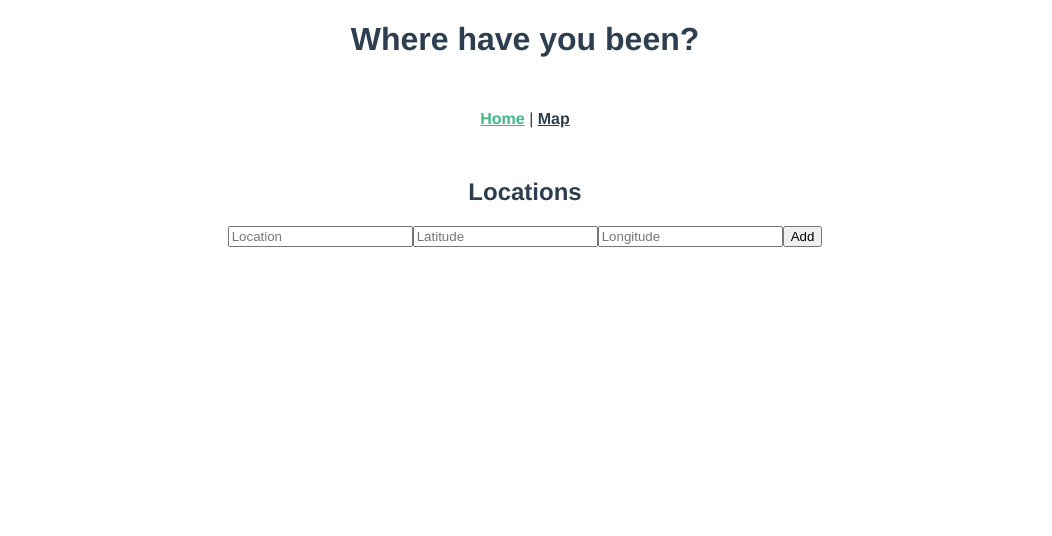
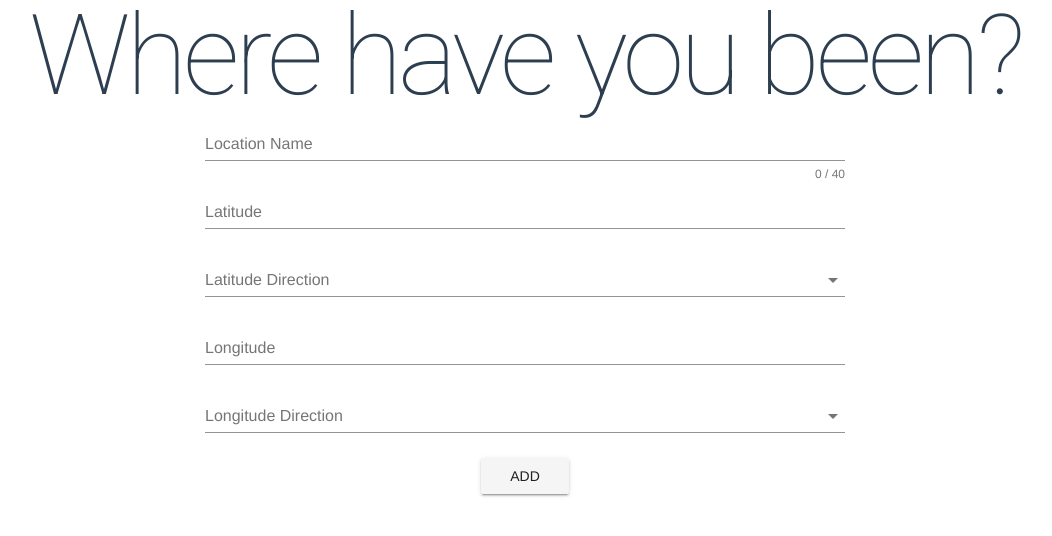
Before and after one commit to sirrah23/whyb, a Vue app in the folder whyb_frontend/: page /#/ in a window 1280 px wide. Shown: the top 536 px of the page, without its empty margins (115-1167 px from the left). Built offline with nearby package versions, Linux system fonts and the light colour scheme.

Commit message:
Enhance location input styling with Vuetify

```diff
--- a/whyb_frontend/babel.config.js
+++ b/whyb_frontend/babel.config.js
@@ -1,5 +1,10 @@
 module.exports = {
-  presets: [
-    '@vue/app'
+  'presets': [
+    [
+      '@vue/app',
+      {
+        'useBuiltIns': 'entry'
+      }
+    ]
   ]
 }
--- a/whyb_frontend/package.json
+++ b/whyb_frontend/package.json
@@ -11,9 +11,11 @@
   "dependencies": {
     "vue": "^2.5.16",
     "vue-router": "^3.0.1",
+    "vuetify": "^1.0.19",
     "vuex": "^3.0.1"
   },
   "devDependencies": {
+    "@babel/polyfill": "^7.0.0-beta.49",
     "@vue/cli-plugin-babel": "^3.0.0-beta.15",
     "@vue/cli-plugin-eslint": "^3.0.0-beta.15",
     "@vue/cli-plugin-unit-mocha": "^3.0.0-beta.15",
@@ -21,6 +23,7 @@
     "@vue/eslint-config-standard": "^3.0.0-rc.3",
     "@vue/test-utils": "^1.0.0-beta.16",
     "chai": "^4.1.2",
+    "vue-cli-plugin-vuetify": "^0.1.6",
     "vue-template-compiler": "^2.5.16"
   },
   "browserslist": [
--- a/whyb_frontend/public/index.html
+++ b/whyb_frontend/public/index.html
@@ -5,6 +5,7 @@
     <meta http-equiv="X-UA-Compatible" content="IE=edge">
     <meta name="viewport" content="width=device-width,initial-scale=1.0">
     <link rel="icon" href="<%= BASE_URL %>favicon.ico">
+    <link href="https://fonts.googleapis.com/css?family=Roboto:100:300,400,500,700,900|Material+Icons" rel="stylesheet">
     <title>whby_frontend</title>
   </head>
   <body>
--- a/whyb_frontend/src/App.vue
+++ b/whyb_frontend/src/App.vue
@@ -1,11 +1,7 @@
 <template>
   <div id="app">
     <div id="header">
-      <h1>Where have you been?</h1>
-    </div>
-    <div id="nav">
-      <router-link to="/">Home</router-link> |
-      <router-link to="/map">Map</router-link>
+      <h1 class="display-4">Where have you been?</h1>
     </div>
     <router-view/>
   </div>
--- a/whyb_frontend/src/components/LocationList.vue
+++ b/whyb_frontend/src/components/LocationList.vue
@@ -1,19 +1,57 @@
 <template>
-  <div id="location-list">
-    <h2>Locations</h2>
-    <form id="location-list-form">
-      <input type="text" name="location" placeholder="Location" v-model="location">
-      <input type="text" name="latitude" placeholder="Latitude" v-model="latitude">
-      <input type="text" name="longitude" placeholder="Longitude" v-model="longitude">
-      <button id="location-list-add" type="button" @click="locationListAppend">Add</button>
-    </form>
-    <ul>
-      <div class="location-list-item" v-for="(location, index) in locations" :key="index">
-        <li>Location: {{ location.location }}</li>
-        <li>Latitide: {{ location.latitude }}</li>
-        <li>Longitude: {{ location.longitude }}</li>
-      </div>
-    </ul>
+  <div data-app id="location-list">
+    <v-flex xs12 sm6 offset-sm3>
+      <v-form id="location-list-form"  lazy-validation>
+        <v-text-field
+          v-model="uiLocationName"
+          :counter="40"
+          label="Location Name"
+          required
+        ></v-text-field>
+        <v-text-field
+          v-model="uiLatitude"
+          label="Latitude"
+          required
+        ></v-text-field>
+        <v-select
+          v-model="uiLatitudeDirection"
+          :items="latitudeDirections"
+          label="Latitude Direction"
+          required
+        ></v-select>
+        <v-text-field
+          v-model="uiLongitude"
+          label="Longitude"
+          required
+        ></v-text-field>
+        <v-select
+          v-model="uiLongitudeDirection"
+          :items="longitudeDirections"
+          label="Longitude Direction"
+          required
+        ></v-select>
+        <v-btn
+          @click="locationListAppend"
+        >
+        Add
+        </v-btn>
+      </v-form>
+    </v-flex>
+    <div class="location-list-item" v-for="(location, index) in locations" :key="index">
+      <v-layout>
+          <v-flex xs12 sm6 offset-sm3>
+            <v-expansion-panel>
+              <v-expansion-panel-content>
+              <div slot="header">{{location.locationName}}</div>
+              <v-card>
+                <v-card-text>Latitude: {{location.latitude}}{{location.latitudeDirection[0]}}</v-card-text>
+                <v-card-text>Longitude: {{location.longitude}}{{location.longitudeDirection[0]}}</v-card-text>
+              </v-card>
+              </v-expansion-panel-content>
+            </v-expansion-panel>
+          </v-flex>
+        </v-layout>
+    </div>
   </div>
 </template>
 
@@ -22,23 +60,31 @@ export default {
   name: 'LocationList',
   data: function () {
     return {
-      location: '',
-      latitude: '',
-      longitude: ''
+      uiLocationName: '',
+      uiLatitude: '',
+      uiLongitude: '',
+      uiLatitudeDirection:'',
+      uiLongitudeDirection:'',
+      latitudeDirections: ['North', 'South'],
+      longitudeDirections: ['East', 'West']
     }
   },
   methods: {
     buildLocObj () {
       return {
-        location: this.location,
-        latitude: this.latitude,
-        longitude: this.longitude
+        locationName: this.uiLocationName,
+        latitude: this.uiLatitude,
+        longitude: this.uiLongitude,
+        latitudeDirection: this.uiLatitudeDirection,
+        longitudeDirection: this.uiLongitudeDirection
       }
     },
     clearUIInput () {
-      this.location = ''
-      this.latitude = ''
-      this.longitude = ''
+      this.uiLocationName = ''
+      this.uiLatitude = ''
+      this.uiLongitude = ''
+      this.uiLatitudeDirection = ''
+      this.uiLongitudeDirection = ''
     },
     locationListAppend () {
       const loc = this.buildLocObj()
@@ -56,17 +102,6 @@ export default {
 
 <!-- Add "scoped" attribute to limit CSS to this component only -->
 <style scoped>
-h3 {
-  margin: 40px 0 0;
-}
-ul {
-  list-style-type: none;
-  padding: 0;
-}
-li {
-  display: inline-block;
-  margin: 0 10px;
-}
 a {
   color: #42b983;
 }
--- a/whyb_frontend/src/main.js
+++ b/whyb_frontend/src/main.js
@@ -1,4 +1,6 @@
+import '@babel/polyfill'
 import Vue from 'vue'
+import './plugins/vuetify'
 import App from './App.vue'
 import router from './router'
 import store from './store'
--- /dev/null
+++ b/whyb_frontend/src/plugins/vuetify.js
@@ -0,0 +1,6 @@
+import Vue from 'vue'
+import Vuetify from 'vuetify'
+import 'vuetify/dist/vuetify.min.css'
+
+Vue.use(Vuetify, {
+})
```
Also changed, not shown: 1 other file (tests, documents, lock files or other folders).
